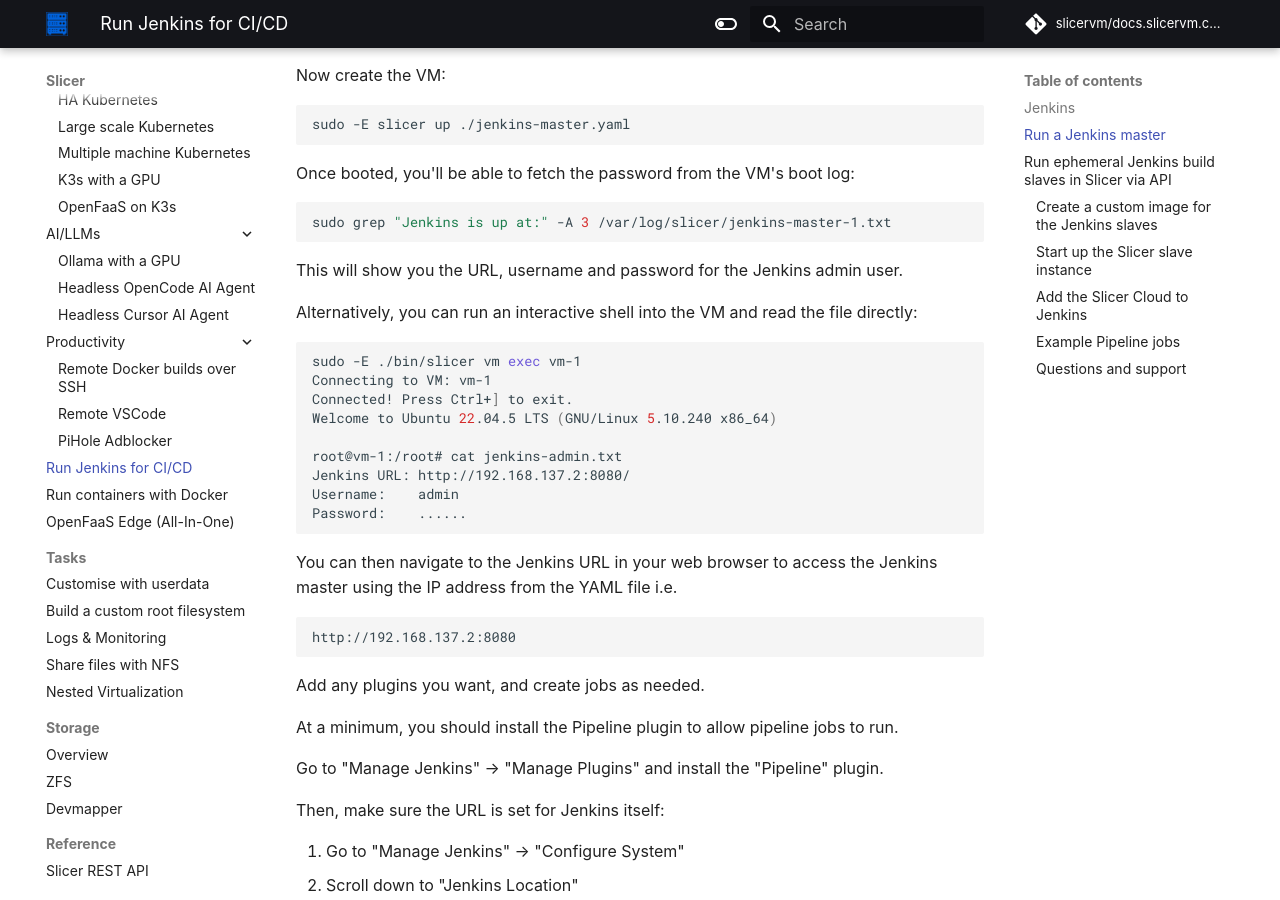
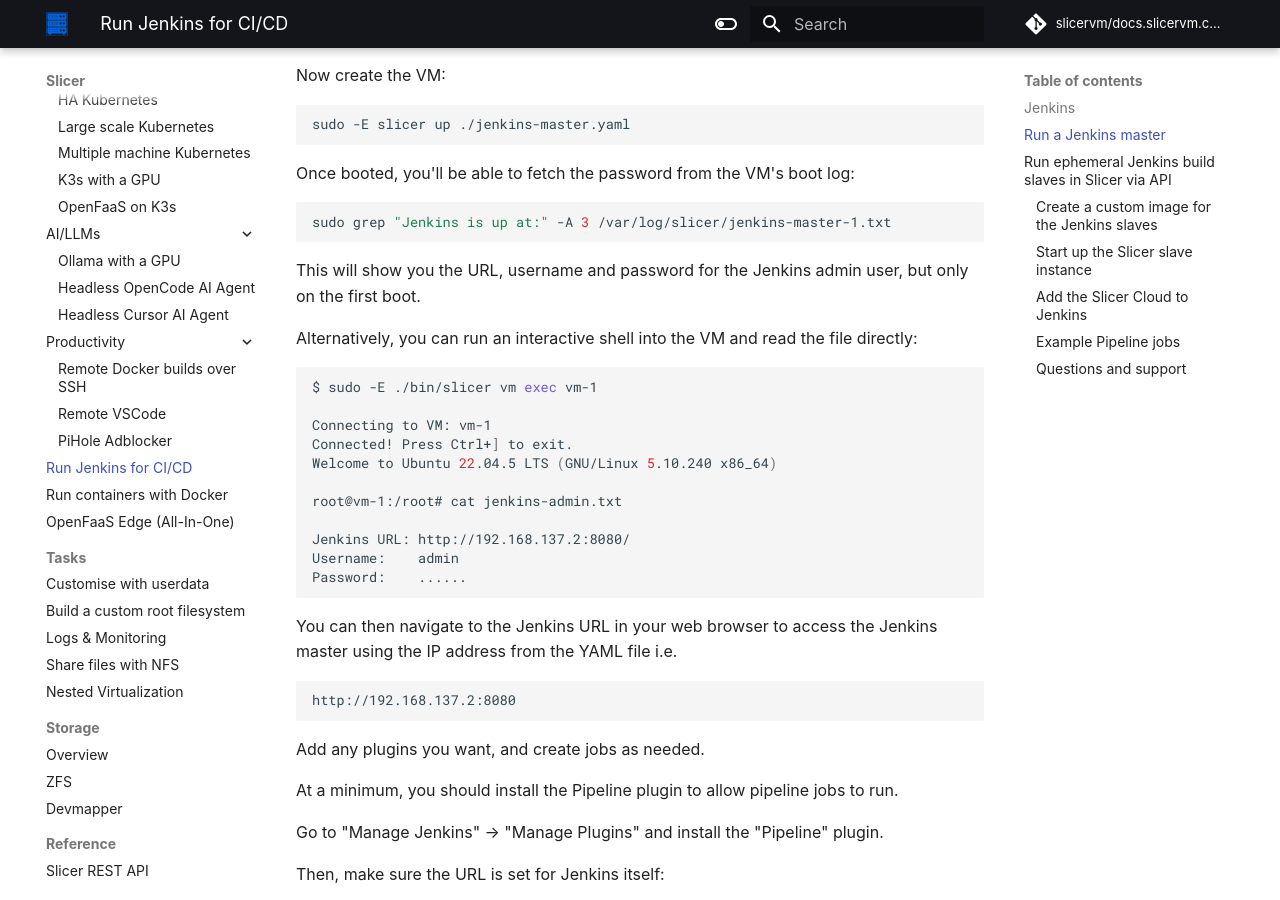
Before and after one commit to slicervm/docs.slicervm.com, an MkDocs documentation site: the page built from docs/examples/jenkins.md, in a window 1280 px wide and 900 px high, scrolled down 3583 px. Built offline with MkDocs 1.6.1 and Material for MkDocs 9.7.7, drawn with Linux system fonts in a browser that asks for light colours; some web fonts are replaced; comment, search, counter and statistics services are not loaded.

Commit message:
Update admin password step for Jenkins
Signed-off-by: Alex Ellis (OpenFaaS Ltd) <alexellis2@gmail.com>

````diff
--- a/docs/examples/jenkins.md
+++ b/docs/examples/jenkins.md
@@ -180,17 +180,19 @@
 sudo grep "Jenkins is up at:" -A 3 /var/log/slicer/jenkins-master-1.txt
 ```
 
-This will show you the URL, username and password for the Jenkins admin user.
+This will show you the URL, username and password for the Jenkins admin user, but only on the first boot.
 
 Alternatively, you can run an interactive shell into the VM and read the file directly:
 
 ```bash
-sudo -E ./bin/slicer vm exec vm-1
+$ sudo -E ./bin/slicer vm exec vm-1
+
 Connecting to VM: vm-1
 Connected! Press Ctrl+] to exit.
 Welcome to Ubuntu 22.04.5 LTS (GNU/Linux 5.10.240 x86_64)
 
 root@vm-1:/root# cat jenkins-admin.txt
+
 Jenkins URL: http://192.168.137.2:8080/
 Username:    admin
 Password:    ......
````
